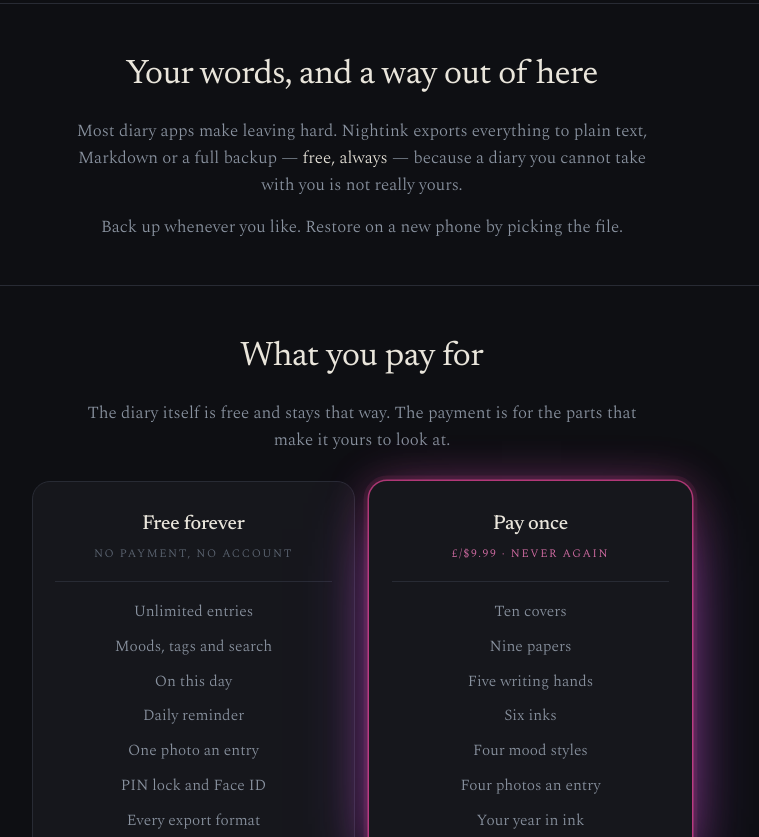
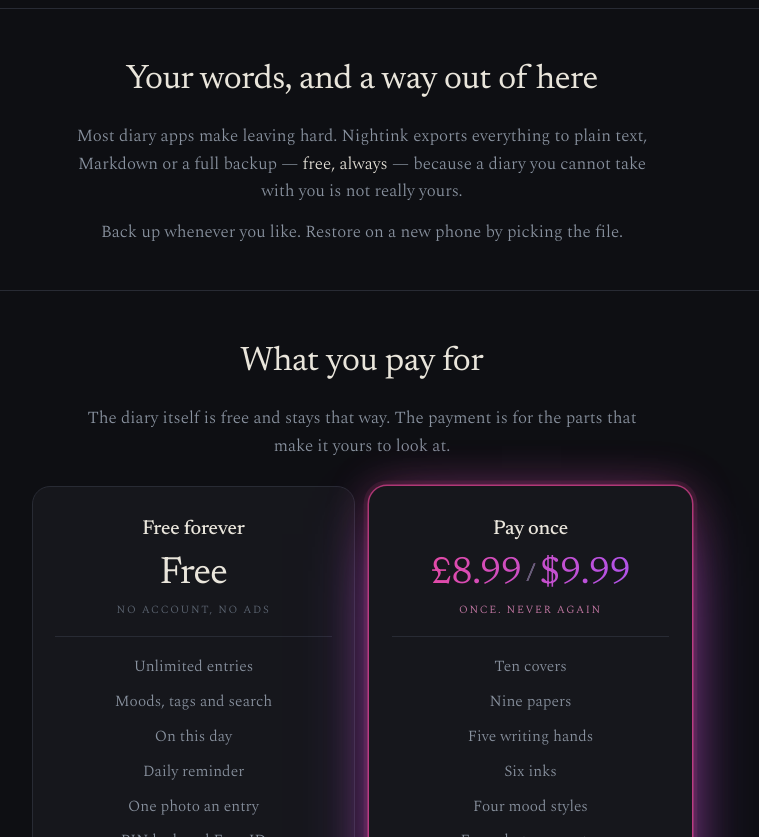
Before and after one commit to clearpathadvisory/nightink-site, a plain HTML site: page index.html in a window 1280 px wide. Shown: the part 1289-2126 px from the top of the page, without its empty margins (278-1037 px from the left). Drawn offline with Linux system fonts and the light colour scheme.

Commit message:
Add files via upload

```diff
--- a/index.html
+++ b/index.html
@@ -78,7 +78,9 @@
                      0 16px 58px -12px rgba(168,85,247,.68)}}
 .badge small{display:block;font-size:10.5px;letter-spacing:.1em;text-transform:uppercase;
  opacity:.7;font-weight:400}
-.soon{color:var(--dim);font-size:13px;margin-top:18px;position:relative}
+.soon{color:var(--faint);font-size:15px;margin-top:20px;position:relative;
+ font-family:var(--body);font-weight:300}
+.soon b{color:var(--paper);font-weight:400}
 
 /* ---------- claims ---------- */
 .claims{display:grid;grid-template-columns:repeat(auto-fit,minmax(190px,1fr));gap:14px;
@@ -126,9 +128,14 @@
    the list beneath it, with a caption and a rule to close the block off */
 .split h4{font-family:var(--display);font-size:20px;font-weight:500;color:var(--paper);
  margin:0 0 5px;letter-spacing:-.01em;text-transform:none}
-.split .note{font-size:11.5px;letter-spacing:.14em;text-transform:uppercase;color:var(--dim);
+.split .price{font-family:var(--display);font-size:38px;line-height:1;font-weight:400;
+ color:var(--paper);margin:10px 0 8px;letter-spacing:-.02em}
+.split .price .sep{color:var(--dim);font-size:26px;margin:0 4px;vertical-align:2px}
+.split > div.paid .price{background-image:var(--g);-webkit-background-clip:text;
+ background-clip:text;color:transparent}
+.split .note{font-size:11px;letter-spacing:.15em;text-transform:uppercase;color:var(--dim);
  margin:0 0 18px;padding-bottom:18px;border-bottom:1px solid var(--rule)}
-.split > div.paid .note{color:#D96FA8}
+.split > div.paid .note{color:#C97BA8}
 
 .split ul{list-style:none;margin:0;padding:0;font-family:var(--body);font-weight:300;
  font-size:15.5px;color:var(--faint)}
@@ -172,7 +179,7 @@
       <a class="badge primary" href="#" id="ios">App Store<small>Coming soon</small></a>
       <a class="badge" href="#" id="play">Google Play<small>Coming soon</small></a>
     </div>
-    <p class="soon">£/$9.99 once. Not a subscription.</p>
+    <p class="soon"><b>£8.99 / $9.99 once.</b> Not a subscription.</p>
 
     <div class="claims">
       <div class="claim"><h3>Nothing leaves</h3>
@@ -206,13 +213,15 @@
     <div class="split">
       <div>
         <h4>Free forever</h4>
-        <p class="note">No payment, no account</p>
+        <p class="price">Free</p>
+        <p class="note">No account, no ads</p>
         <ul><li>Unlimited entries</li><li>Moods, tags and search</li>
         <li>On this day</li><li>Daily reminder</li><li>One photo an entry</li>
         <li>PIN lock and Face ID</li><li>Every export format</li></ul></div>
       <div class="paid">
         <h4>Pay once</h4>
-        <p class="note">£/$9.99 · never again</p>
+        <p class="price">£8.99<span class="sep">/</span>$9.99</p>
+        <p class="note">Once. Never again</p>
         <ul><li>Ten covers</li><li>Nine papers</li><li>Five writing hands</li>
         <li>Six inks</li><li>Four mood styles</li><li>Four photos an entry</li>
         <li>Your year in ink</li></ul></div>
```
